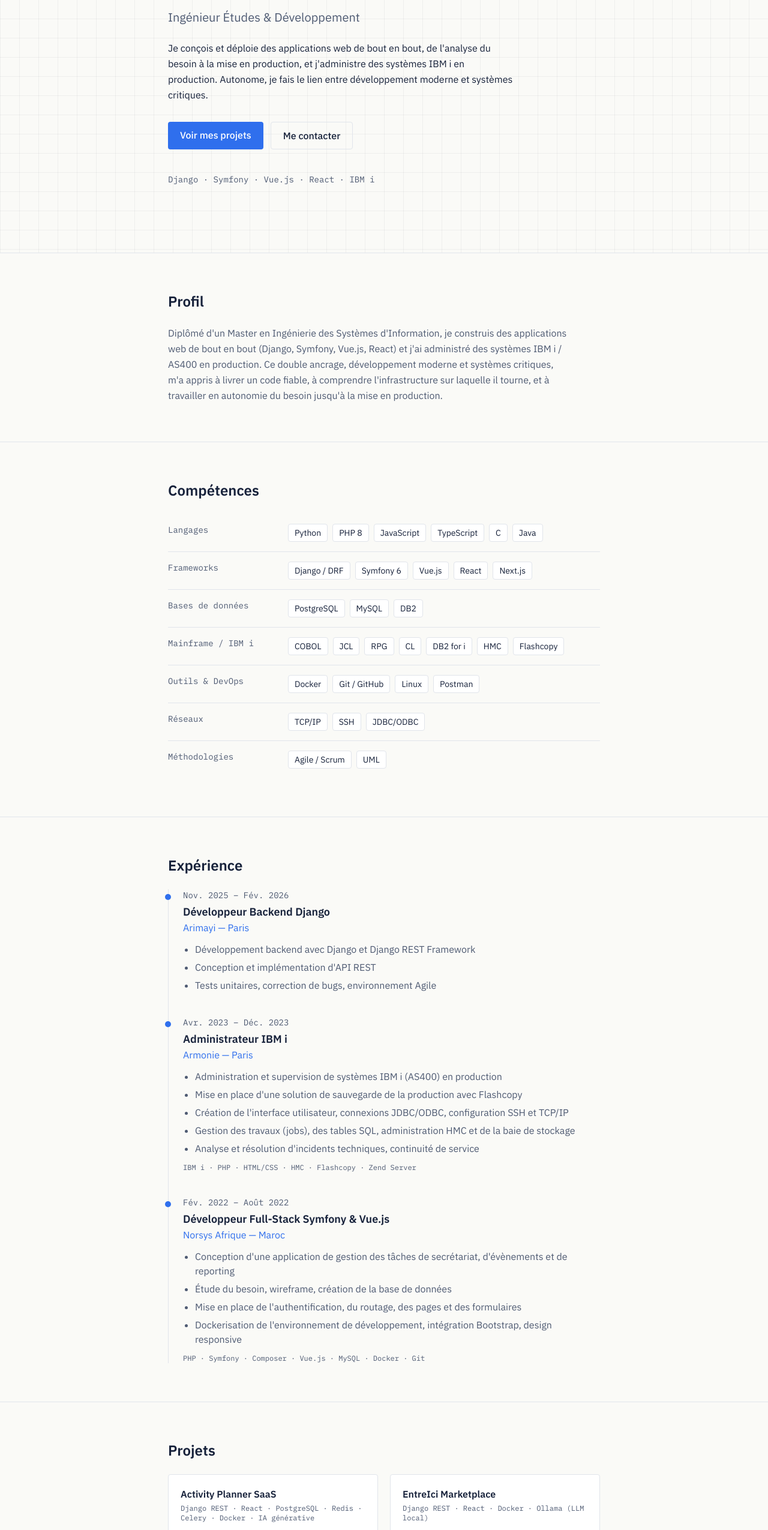
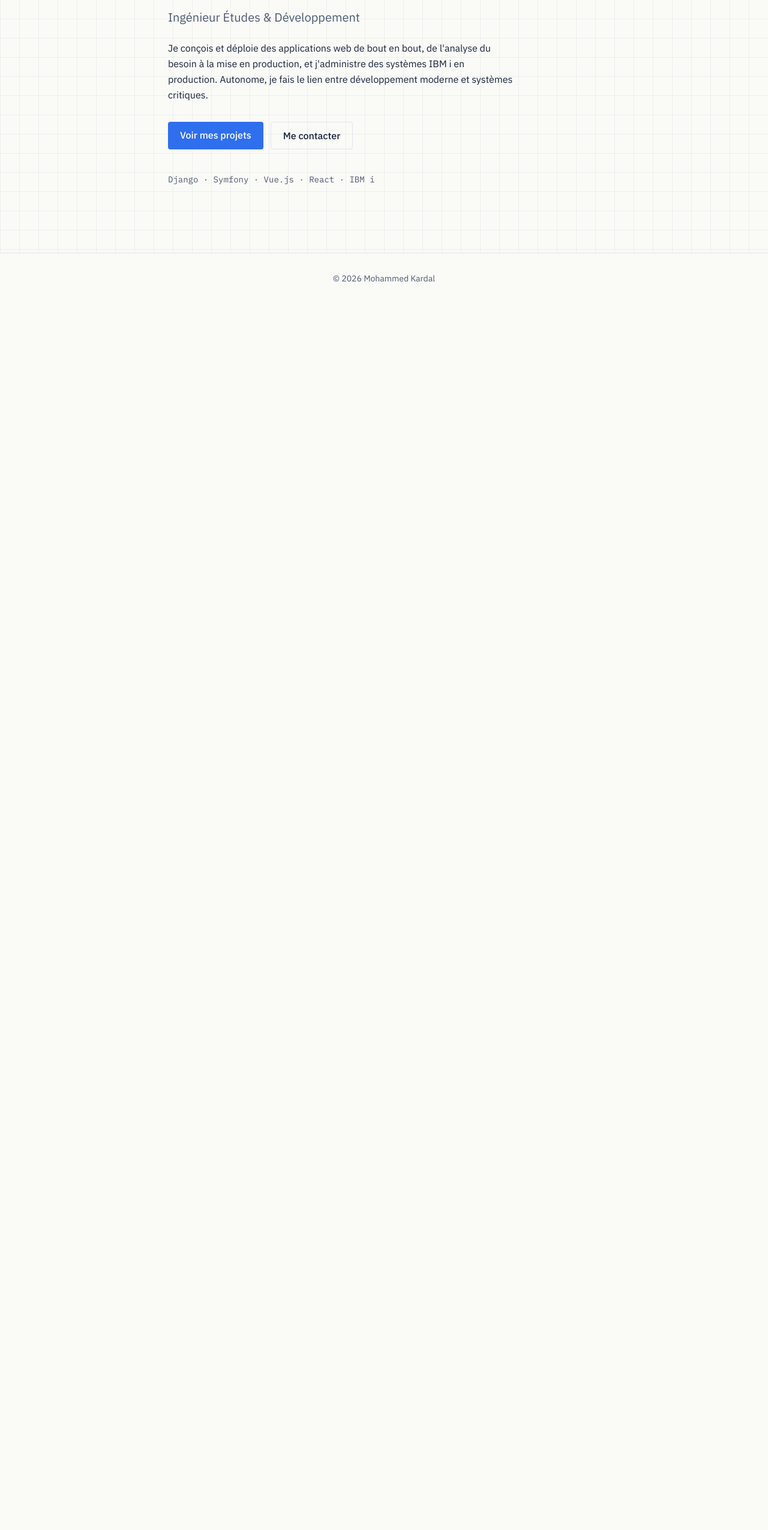
Before and after one commit to kardalmohammedvillemomble-dev/portfolio, a Next.js app: page / in a window 1280 px wide. Shown: the part 250-2800 px from the top of the page at 60% size. After the commit the page ends 800 px from the top, so only its background shows below. Built offline with nearby package versions, Linux system fonts and the light colour scheme.

Commit message:
feat: split sections into separate pages

```diff
--- /dev/null
+++ b/app/about/page.tsx
@@ -0,0 +1,5 @@
+import About from "@/components/About";
+
+export default function AboutPage() {
+  return <About />;
+}
--- /dev/null
+++ b/app/contact/page.tsx
@@ -0,0 +1,5 @@
+import Contact from "@/components/Contact";
+
+export default function ContactPage() {
+  return <Contact />;
+}
--- /dev/null
+++ b/app/experience/page.tsx
@@ -0,0 +1,5 @@
+import Experience from "@/components/Experience";
+
+export default function ExperiencePage() {
+  return <Experience />;
+}
--- a/app/page.tsx
+++ b/app/page.tsx
@@ -1,19 +1,9 @@
 import Hero from "@/components/Hero";
-import About from "@/components/About";
-import Skills from "@/components/Skills";
-import Experience from "@/components/Experience";
-import Projects from "@/components/Projects";
-import Contact from "@/components/Contact";
 
 export default function Home() {
   return (
-    <main id="top">
+    <main>
       <Hero />
-      <About />
-      <Skills />
-      <Experience />
-      <Projects />
-      <Contact />
     </main>
   );
 }
--- /dev/null
+++ b/app/projects/page.tsx
@@ -0,0 +1,5 @@
+import Projects from "@/components/Projects";
+
+export default function ProjectsPage() {
+  return <Projects />;
+}
--- /dev/null
+++ b/app/skills/page.tsx
@@ -0,0 +1,5 @@
+import Skills from "@/components/Skills";
+
+export default function SkillsPage() {
+  return <Skills />;
+}
--- a/components/Header.tsx
+++ b/components/Header.tsx
@@ -1,25 +1,27 @@
+import Link from "next/link";
+
 const links = [
-  { href: "#about", label: "Profil" },
-  { href: "#skills", label: "Compétences" },
-  { href: "#experience", label: "Expérience" },
-  { href: "#projects", label: "Projets" },
-  { href: "#contact", label: "Contact" },
+  { href: "/about", label: "Profil" },
+  { href: "/skills", label: "Compétences" },
+  { href: "/experience", label: "Expérience" },
+  { href: "/projects", label: "Projets" },
+  { href: "/contact", label: "Contact" },
 ];
 
 export default function Header() {
   return (
     <header className="sticky top-0 z-10 border-b border-border bg-background/80 backdrop-blur">
       <div className="mx-auto flex max-w-3xl items-center justify-between px-6 py-4">
-        <a href="#top" className="font-semibold">
+        <Link href="/" className="font-semibold">
           Mohammed Kardal
-        </a>
+        </Link>
         <nav aria-label="Navigation principale">
           <ul className="flex flex-wrap gap-x-5 gap-y-1 text-sm text-muted">
             {links.map((link) => (
               <li key={link.href}>
-                <a href={link.href} className="hover:text-accent">
+                <Link href={link.href} className="hover:text-accent">
                   {link.label}
-                </a>
+                </Link>
               </li>
             ))}
           </ul>
--- a/components/Hero.tsx
+++ b/components/Hero.tsx
@@ -1,3 +1,5 @@
+import Link from "next/link";
+
 export default function Hero() {
   return (
     <section className="bg-grid border-b border-border">
@@ -22,17 +24,18 @@ export default function Hero() {
 
         <div className="mt-8 flex flex-wrap gap-3">
 
-          <a  href="#projects"
+          <Link
+            href="/projects"
             className="rounded bg-accent px-5 py-2.5 font-medium text-white hover:opacity-90"
           >
-            Voir mes projets
-          </a>
-
-          <a  href="#contact"
+          Voir mes projets
+          </Link>
+          <Link
+            href="/contact"
             className="rounded border border-border px-5 py-2.5 font-medium hover:border-accent hover:text-accent"
           >
-            Me contacter
-          </a>
+          Me contacter
+          </Link>
         </div>
 
         <p className="mt-10 font-mono text-sm text-muted">
```
